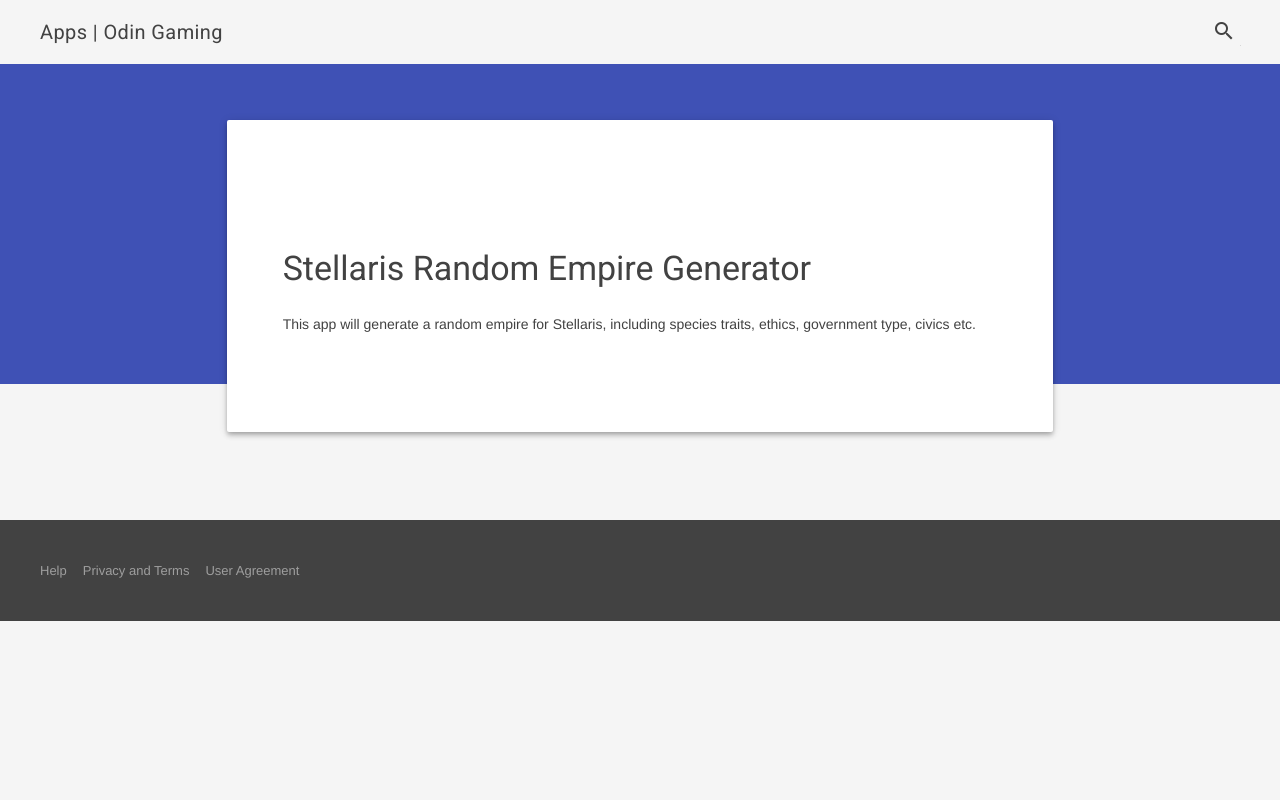
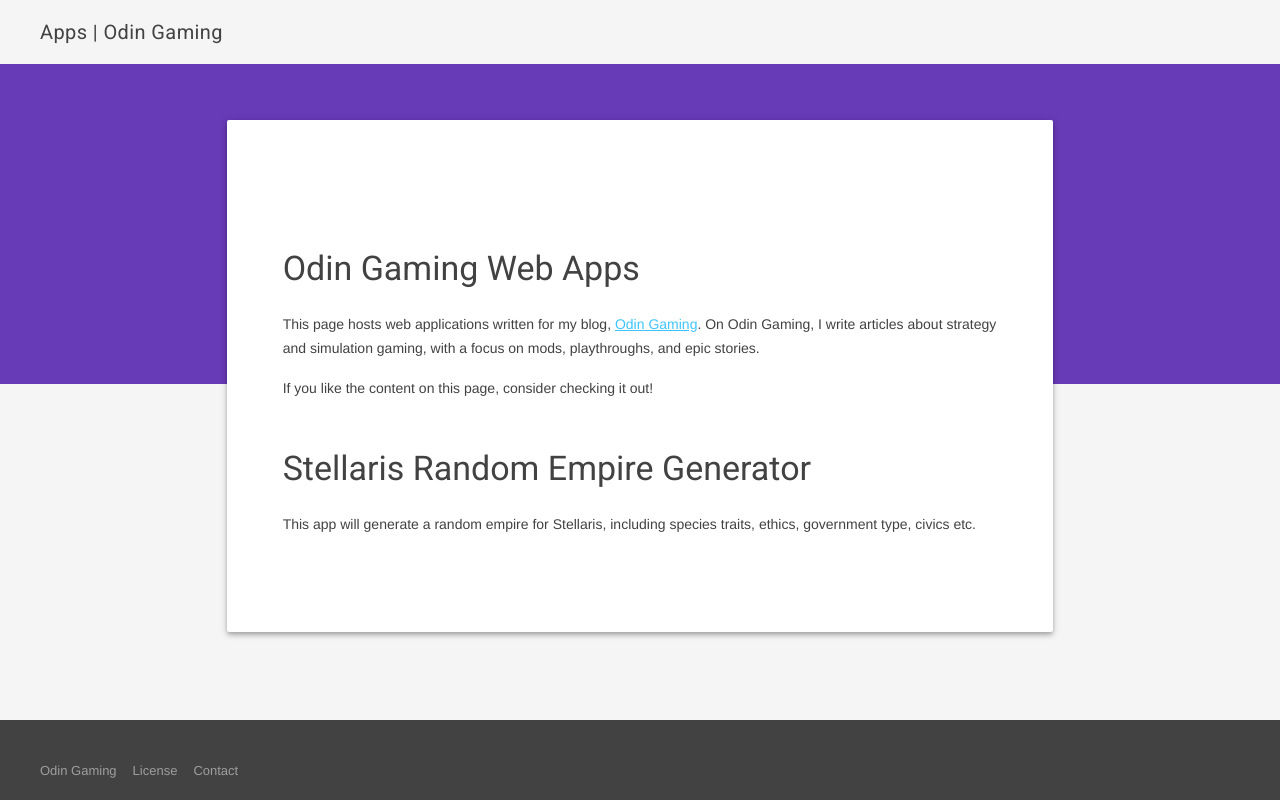
Before and after one commit to aitch-hat/stellaris-random-empire, a plain HTML site: page index.html in a window 1280 px wide. Drawn offline with nearby package versions, Linux system fonts and the light colour scheme.

Commit message:
Change colour, add link to Odin Gaming, license, contact

```diff
--- a/index.html
+++ b/index.html
@@ -31,7 +31,7 @@
 
     <link rel="stylesheet" href="https://fonts.googleapis.com/css?family=Roboto:regular,bold,italic,thin,light,bolditalic,black,medium&amp;lang=en">
     <link rel="stylesheet" href="https://fonts.googleapis.com/icon?family=Material+Icons">
-    <link rel="stylesheet" href="https://code.getmdl.io/1.3.0/material.teal-red.min.css">
+    <link rel="stylesheet" href="https://code.getmdl.io/1.3.0/material.deep_purple-light_blue.min.css" />
     <link rel="stylesheet" href="styles.css">
     <style>
     #view-source {
@@ -51,15 +51,6 @@
         <div class="mdl-layout__header-row">
           <span class="mdl-layout-title">Apps | Odin Gaming</span>
           <div class="mdl-layout-spacer"></div>
-          <div class="mdl-textfield mdl-js-textfield mdl-textfield--expandable">
-            <label class="mdl-button mdl-js-button mdl-button--icon" for="search">
-              <i class="material-icons">search</i>
-            </label>
-            <div class="mdl-textfield__expandable-holder">
-              <input class="mdl-textfield__input" type="text" id="search">
-              <label class="mdl-textfield__label" for="search">Enter your query...</label>
-            </div>
-          </div>
         </div>
       </header>
       <div class="demo-ribbon"></div>
@@ -67,6 +58,13 @@
         <div class="demo-container mdl-grid">
           <div class="mdl-cell mdl-cell--2-col mdl-cell--hide-tablet mdl-cell--hide-phone"></div>
           <div class="demo-content mdl-color--white mdl-shadow--4dp content mdl-color-text--grey-800 mdl-cell mdl-cell--8-col">
+            <h3>Odin Gaming Web Apps</h3>
+              <p>
+                This page hosts web applications written for my blog, <a href="https://odingaming.com/">Odin Gaming</a>. On Odin Gaming, I write articles about strategy and simulation gaming, with a focus on mods, playthroughs, and epic stories.
+              </p>
+              <p>
+                If you like the content on this page, consider checking it out!
+              </p>
             <h3>Stellaris Random Empire Generator</h3>
               <p>
                 This app will generate a random empire for Stellaris, including species traits, ethics, government type, civics etc.
@@ -76,9 +74,9 @@
         <footer class="demo-footer mdl-mini-footer">
           <div class="mdl-mini-footer--left-section">
             <ul class="mdl-mini-footer--link-list">
-              <li><a href="#">Help</a></li>
-              <li><a href="#">Privacy and Terms</a></li>
-              <li><a href="#">User Agreement</a></li>
+              <li><a href="https://odingaming.com/">Odin Gaming</a></li>
+              <li><a href="LICENSE">License</a></li>
+              <li><a href="https://odingaming.com/contact/">Contact</a></li>
             </ul>
           </div>
         </footer>
--- a/styles.css
+++ b/styles.css
@@ -17,7 +17,7 @@
 .demo-ribbon {
   width: 100%;
   height: 40vh;
-  background-color: #3F51B5;
+  background-color: #673AB7;
   -webkit-flex-shrink: 0;
       -ms-flex-negative: 0;
           flex-shrink: 0;
```
